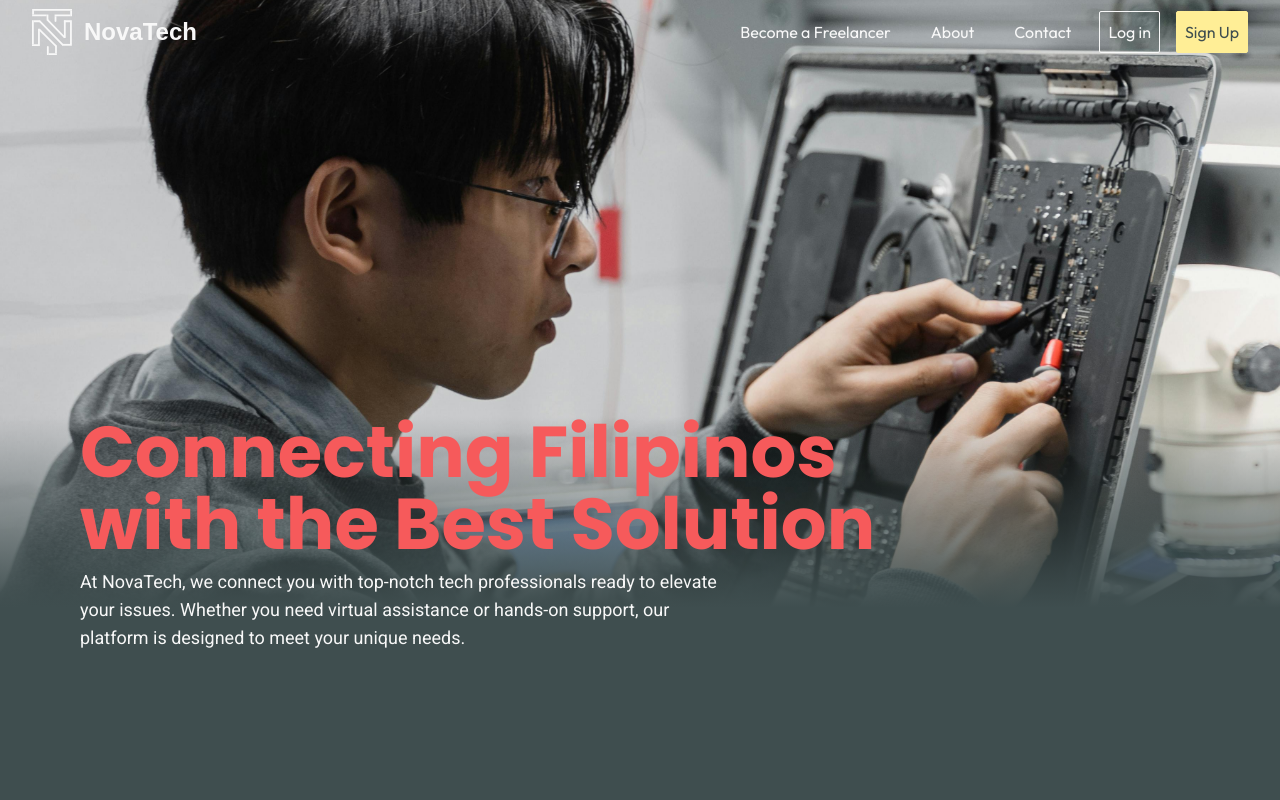
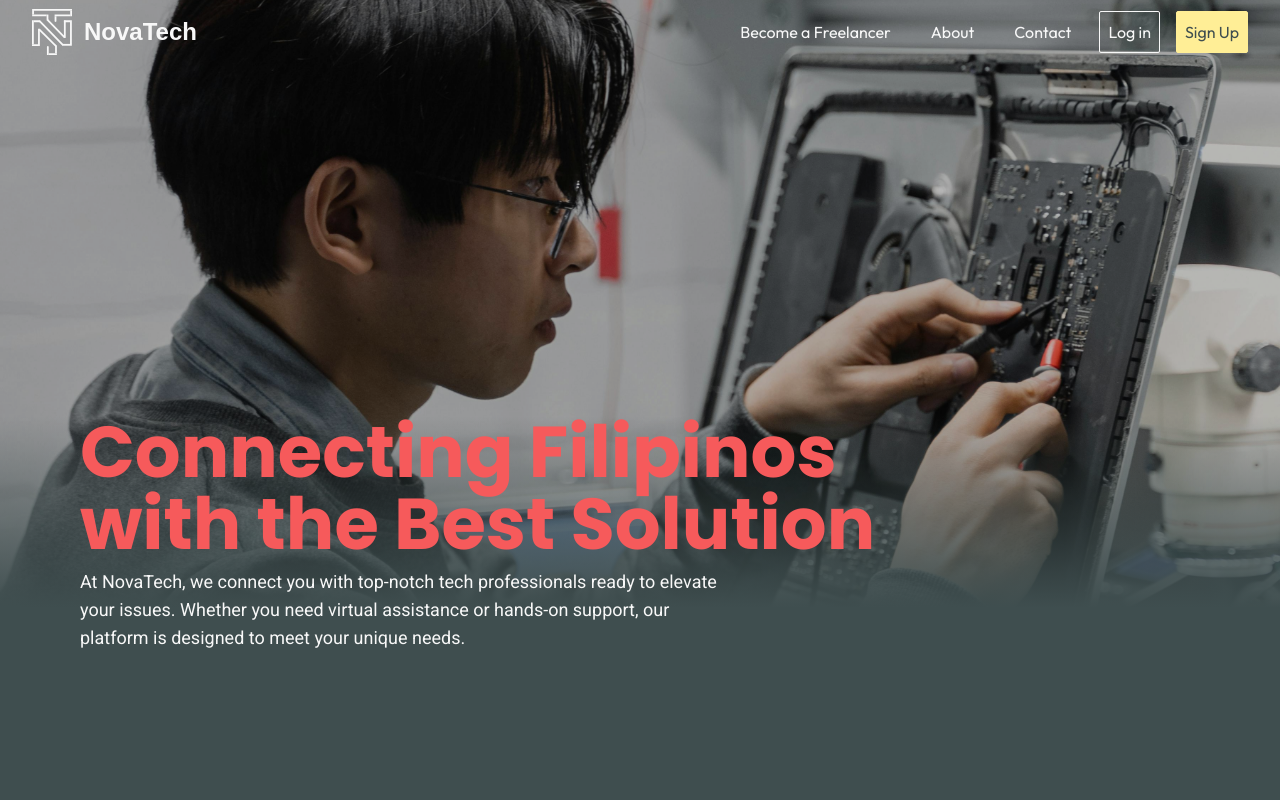
Before and after one commit to JLSed/novatech, a React (Vite) app: page / in a window 1280 px wide. Shown: the top 800 px of the page. Built offline with nearby package versions, Linux system fonts and the light colour scheme; a web font is replaced by a local one.

Commit message:
small adjustment to img brightness

```diff
--- a/src/Body/UpperBody.jsx
+++ b/src/Body/UpperBody.jsx
@@ -11,7 +11,7 @@ const UpperBody = () => {
     <section className="flex flex-col">
         <HeadNav />
         <div className="flex relative flex-col">
-            <img className="h-[800px] w-full object-cover max-sm:h-[400px]" src={bg1} alt="hello" />
+            <img className="h-[800px] w-full brightness-75 object-cover max-sm:h-[400px]" src={bg1} alt="hello" />
             <div className="absolute flex flex-col bottom-0 left-0 right-0 h-96 max-sm:h-52">
                 <h1 className="z-10 ml-20 text-accent text-6xl font-poppins font-bold max-sm:text-4xl xl:text-7xl max-sm:ml-10">Connecting Filipinos <br/> with the Best Solution</h1>
                 <p className="z-10 ml-20 text-background text-wrap font-roboto w-2/4 mt-2 max-sm:text-xs xl:text-lg max-sm:ml-10">At NovaTech, we connect you with top-notch tech professionals ready to elevate your issues. Whether you need virtual assistance or hands-on support, our platform is designed to meet your unique needs.</p>
```
